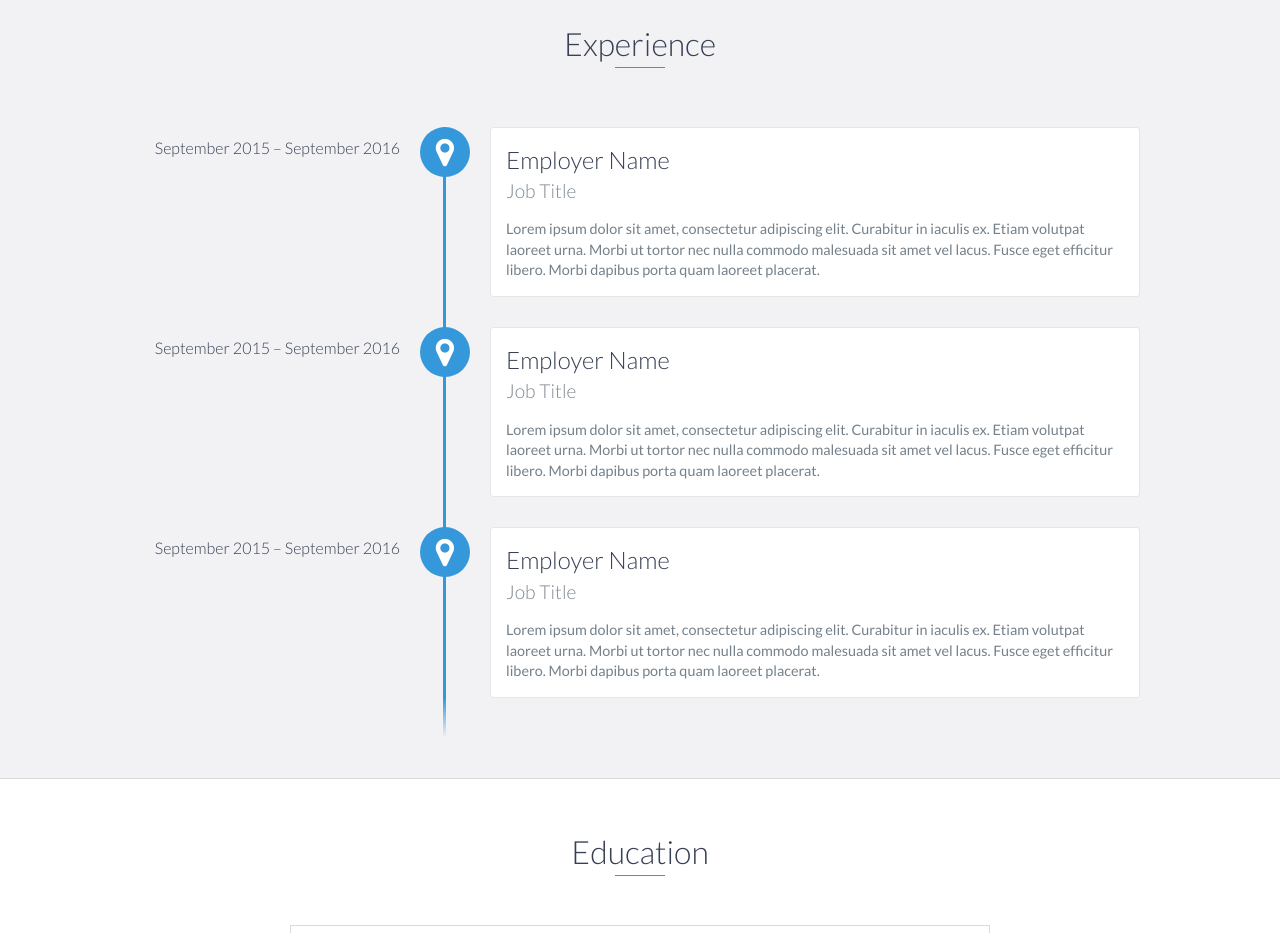
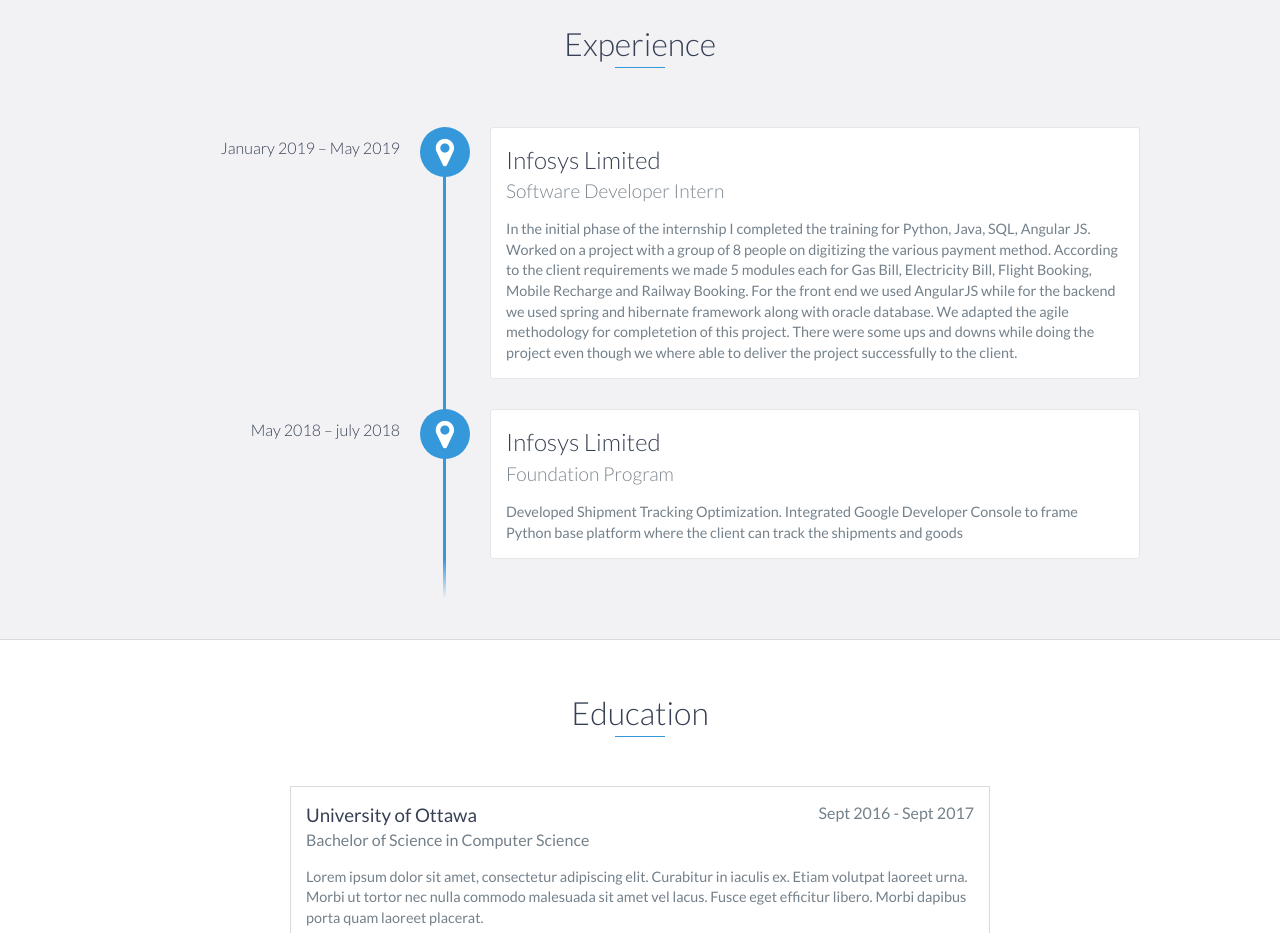
Before and after one commit to jaydeep1412/jaydeep1412.github.io, a website: page index.html in a window 1280 px wide. Shown: the part 1140-2073 px from the top of the page. Drawn offline with nearby package versions, Linux system fonts and the light colour scheme.

Commit message:
Updated Experience

```diff
--- a/index.html
+++ b/index.html
@@ -48,9 +48,9 @@
 
     <div id="lead">
         <div id="lead-content">
-            <h1>Ryan Fitzgerald</h1>
-            <h2>Software Engineer</h2>
-            <a href="#" class="btn-rounded-white">Download Resume</a>
+            <h1>Jaydeep Ram</h1>
+            <h2>Actively looking for Fall 2020 internship</h2>
+            <a href="file:///E:/jd/Master's/Transform%20Module/Companies/Loblaws-Analyst/Resume-A.pdf" class="btn-rounded-white">Download Resume</a>
         </div>
         <!-- End #lead-content -->
 
@@ -86,27 +86,19 @@
     <div id="experience" class="background-alt">
         <h2 class="heading">Experience</h2>
         <div id="experience-timeline">
-            <div data-date="September 2015 – September 2016">
-                <h3>Employer Name</h3>
-                <h4>Job Title</h4>
+            <div data-date="January 2019 – May 2019">
+                <h3>Infosys Limited</h3>
+                <h4>Software Developer Intern</h4>
                 <p>
-                    Lorem ipsum dolor sit amet, consectetur adipiscing elit. Curabitur in iaculis ex. Etiam volutpat laoreet urna. Morbi ut tortor nec nulla commodo malesuada sit amet vel lacus. Fusce eget efficitur libero. Morbi dapibus porta quam laoreet placerat.
+                    In the initial phase of the internship I completed the training for Python, Java, SQL, Angular JS. Worked on a project with a group of 8 people on digitizing the various payment method. According to the client requirements we made 5 modules each for Gas Bill, Electricity Bill, Flight Booking, Mobile Recharge and Railway Booking. For the front end we used AngularJS while for the backend we used spring and hibernate framework along with oracle database. We adapted the agile methodology for completetion of this project. There were some ups and downs while doing the project even though we where able to deliver the project successfully to the client.
                 </p>
             </div>
 
-            <div data-date="September 2015 – September 2016">
-                <h3>Employer Name</h3>
-                <h4>Job Title</h4>
+            <div data-date="May 2018 – july 2018">
+                <h3>Infosys Limited</h3>
+                <h4>Foundation Program</h4>
                 <p>
-                    Lorem ipsum dolor sit amet, consectetur adipiscing elit. Curabitur in iaculis ex. Etiam volutpat laoreet urna. Morbi ut tortor nec nulla commodo malesuada sit amet vel lacus. Fusce eget efficitur libero. Morbi dapibus porta quam laoreet placerat.
-                </p>
-            </div>
-
-            <div data-date="September 2015 – September 2016">
-                <h3>Employer Name</h3>
-                <h4>Job Title</h4>
-                <p>
-                    Lorem ipsum dolor sit amet, consectetur adipiscing elit. Curabitur in iaculis ex. Etiam volutpat laoreet urna. Morbi ut tortor nec nulla commodo malesuada sit amet vel lacus. Fusce eget efficitur libero. Morbi dapibus porta quam laoreet placerat.
+                    Developed Shipment Tracking Optimization. Integrated Google Developer Console to frame Python base platform where the client can track the shipments and goods
                 </p>
             </div>
         </div>
```
